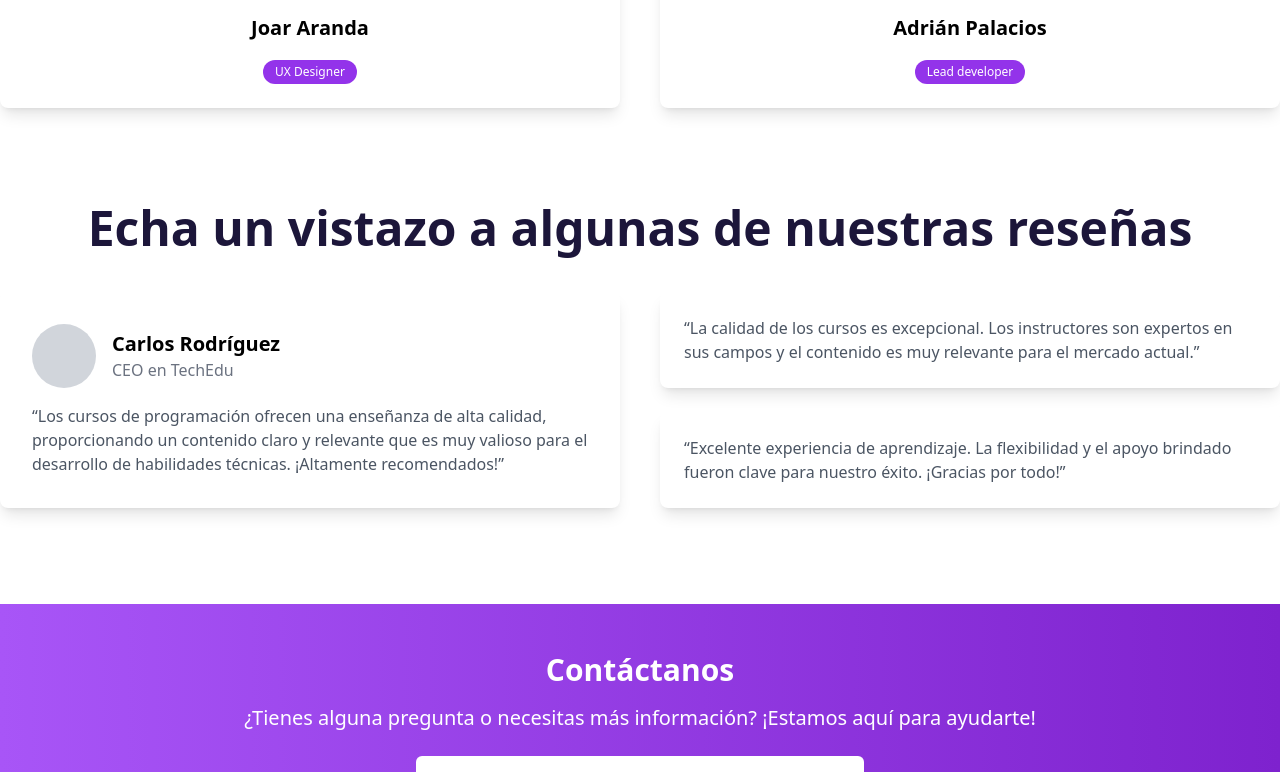
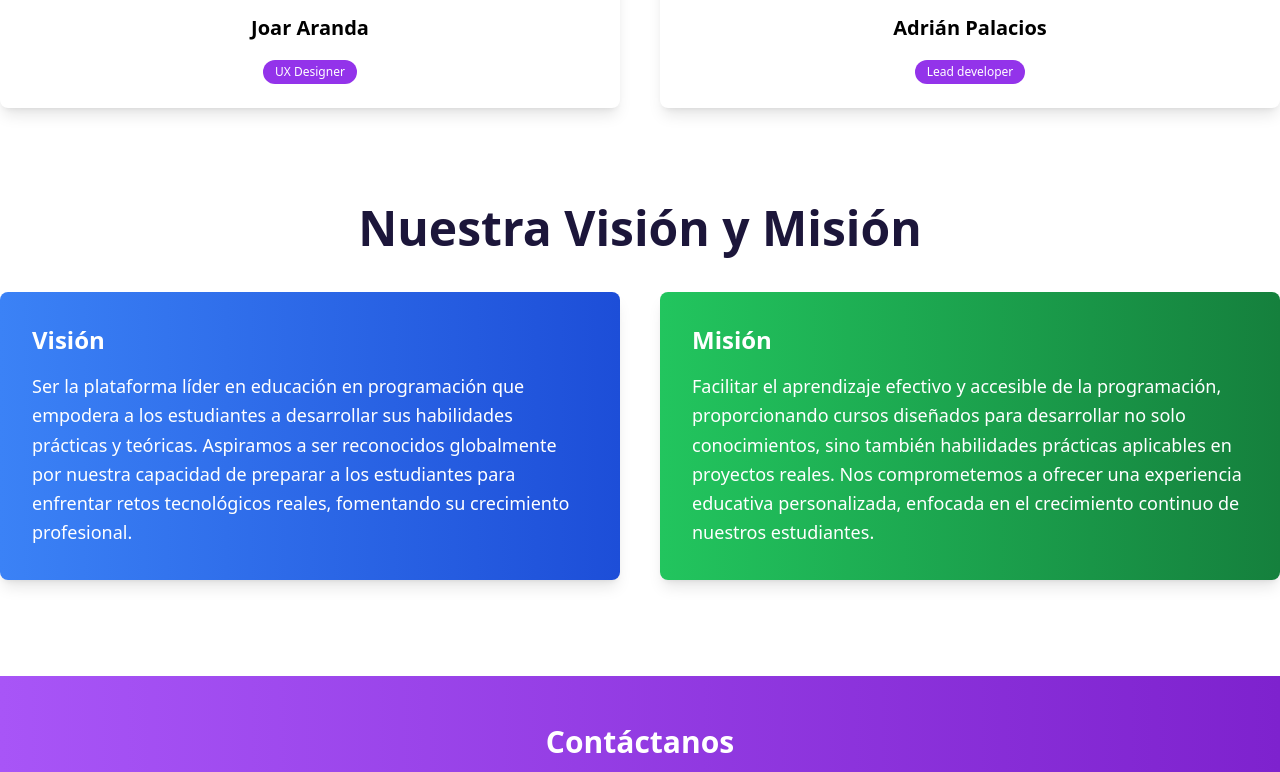
Before and after one commit to saaaan25/cursoft, a React (Vite) app: page /aboutus in a window 1280 px wide. Shown: the part 682-1454 px from the top of the page. Built offline with nearby package versions, Linux system fonts and the light colour scheme.

Commit message:
Cambios en la página

```diff
--- a/src/pages/AboutUs.jsx
+++ b/src/pages/AboutUs.jsx
@@ -1,15 +1,10 @@
-//import para desplazamiento desde TyC
 import React, { useEffect, useRef } from 'react';
 import { useLocation } from 'react-router-dom';
 
-//import React from 'react';
-
-import hombreImg from '../assets/hombre.png';  // Ajusta la ruta según tu estructura de carpetas
+import hombreImg from '../assets/hombre.png';
 import mujerImg from '../assets/mujer.png';
 
 const AboutUs = () => {
-
-    //Hola franzito que haces?
     const contactRef = useRef(null);
     const { hash } = useLocation();
 
@@ -98,35 +93,23 @@ const AboutUs = () => {
     </div>
     </div>
 
-      {/* Clients Review Section */}
+      {/* Mission & Vision Section */}
     <div className="relative mx-6 max-w-screen-xl xl:mx-auto lg:mx-24 mb-14 lg:mb-24">
         <h2 className="text-3xl md:text-5xl font-bold mb-10 text-center text-[#1C163A]">
-    Echa un vistazo a algunas de nuestras reseñas
+            Nuestra Visión y Misión
         </h2>
         <div className="grid grid-cols-1 md:grid-cols-2 gap-10">
-        <div className="bg-white p-8 rounded-lg shadow-lg">
-        <div className="flex items-center mb-4">
-            <div className="w-16 h-16 bg-gray-300 rounded-full mr-4"></div>
-            <div>
-            <h4 className="text-xl font-bold">Carlos Rodríguez</h4>
-            <p className="text-gray-500">CEO en TechEdu</p>
-            </div>
-        </div>
-        <p className="text-gray-600">
-        “Los cursos de programación ofrecen una enseñanza de alta calidad, proporcionando un contenido claro y relevante que es muy valioso para el desarrollo de habilidades técnicas. ¡Altamente recomendados!”
+            <div className="bg-gradient-to-r from-blue-500 to-blue-700 text-white p-8 rounded-lg shadow-lg">
+                <h3 className="text-2xl font-bold mb-4">Visión</h3>
+                <p className="text-lg leading-relaxed">
+                    Ser la plataforma líder en educación en programación que empodera a los estudiantes a desarrollar sus habilidades prácticas y teóricas. Aspiramos a ser reconocidos globalmente por nuestra capacidad de preparar a los estudiantes para enfrentar retos tecnológicos reales, fomentando su crecimiento profesional.
                 </p>
             </div>
-        <div className="grid gap-6">
-        <div className="bg-white p-6 rounded-lg shadow-lg">
-            <p className="text-gray-600">
-            “La calidad de los cursos es excepcional. Los instructores son expertos en sus campos y el contenido es muy relevante para el mercado actual.”
+            <div className="bg-gradient-to-r from-green-500 to-green-700 text-white p-8 rounded-lg shadow-lg">
+                <h3 className="text-2xl font-bold mb-4">Misión</h3>
+                <p className="text-lg leading-relaxed">
+                    Facilitar el aprendizaje efectivo y accesible de la programación, proporcionando cursos diseñados para desarrollar no solo conocimientos, sino también habilidades prácticas aplicables en proyectos reales. Nos comprometemos a ofrecer una experiencia educativa personalizada, enfocada en el crecimiento continuo de nuestros estudiantes.
                 </p>
-        </div>
-        <div className="bg-white p-6 rounded-lg shadow-lg">
-            <p className="text-gray-600">
-            “Excelente experiencia de aprendizaje. La flexibilidad y el apoyo brindado fueron clave para nuestro éxito. ¡Gracias por todo!”
-            </p>
-        </div>
             </div>
         </div>
     </div>
@@ -159,6 +142,7 @@ const AboutUs = () => {
     </div>
 </div>
 
+
 </section>
 );
 }
```
Lines whose indentation alone changed are shown as unchanged.
